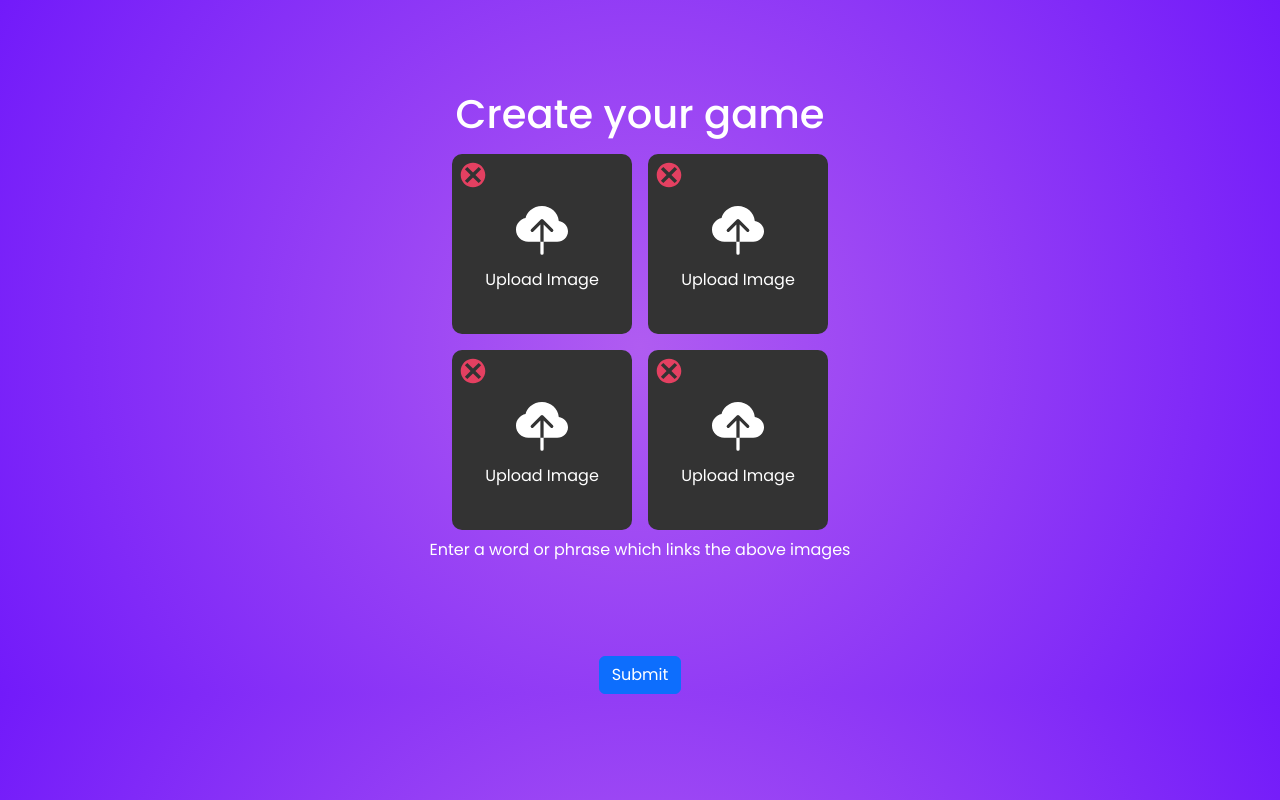
After one commit to Anay-Joshi26/agile-wd-proj, a Flask app: page /challenges/create-game in a window 1280 px wide. The commit adds this page. Run offline with Flask 3, Linux system fonts and the light colour scheme.

Commit message:
new branch to work on game creation. It involves users uploading images and choosing their word/phrase to associate those images. This commit involves some basic html and css for presentation. It includes a 2x2 bootstrap grid in the middle where users may upload images. It includes an input field where users can type their word/phrase in monospaced font which may be useful for the javascript implementation. the close icons are there for style right now, the way they interact will be modified with js

```diff
--- a/4pics1word/main.py
+++ b/4pics1word/main.py
@@ -7,6 +7,11 @@ PORT = 5000
 @app.route("/")
 def hello_world():
     return render_template("index.html")
+
+@app.route("/challenges/create-game", methods=['POST', 'GET'])
+def create_game():
+    return render_template("create_game.html")
+
 
 # @app.route("/login", methods=['POST', 'GET'])
 # def login():
--- /dev/null
+++ b/4pics1word/static/css/create_game.css
@@ -0,0 +1,77 @@
+body {
+    background: rgb(176,92,241);
+    background: radial-gradient(circle, rgba(176,92,241,1) 0%, rgba(114,26,250,1) 100%);
+    width: 100%;
+    height: 100%;
+}
+
+label svg {
+    cursor: pointer;
+    padding: 10px;
+}
+
+input[type="file"] {
+    display: none;
+}
+
+
+#word-input{
+    font-family: monospace;
+    font-size: 36px;
+    letter-spacing: 13px;
+    display: inline-block;
+}
+
+#word-input::after {
+    content: '';
+    height: 3px; /* Adjust line thickness as needed */
+    background-color: black; /* Adjust line color as needed */
+}
+
+#underline-container {
+    border-bottom: 3px solid black; /* Underline effect */
+}
+
+.images-content {
+    margin-top: 90px;
+}
+
+.image-cell {
+    width: 180px;
+    height: 180px;
+    background-color: #333;
+    padding: 0;
+    border-radius: 10px;
+    color: #fff;
+    display: flex;
+    flex-direction: column;
+    justify-content: center;
+    align-items: center;
+    margin: 8px;
+    position: relative;
+}
+
+.change-img-icon {
+    position: absolute;
+    top: 2px;
+    left: 2px;
+    cursor: pointer;
+}
+
+.images-content {
+    display: flex;
+    flex-direction: column;
+    justify-content: center;
+    align-items: center;
+}
+
+label {
+    display: flex;
+    flex-direction: column;
+    align-items: center;
+    justify-content: center;
+}
+
+.text {
+    color: white
+}
--- a/4pics1word/static/css/styles.css
+++ b/4pics1word/static/css/styles.css
@@ -7,12 +7,17 @@
     font-family: "Poppins", sans-serif;
 }
 
+.heading {
+    font-size: 42px;
+    font-weight: 600;
+}
+
 body {
     /* background-image: linear-gradient( 126.3deg,  rgba(30,2,83,1) 32.2%, rgba(198,55,160,0.46) 109.2% ); */
-    display: flex;
+    /* display: flex;
     min-height: 100vh;
     justify-content: center;
-    align-items: center;
+    align-items: center; */
 }
 
 .modal-body {
--- /dev/null
+++ b/4pics1word/templates/create_game.html
@@ -0,0 +1,96 @@
+<!DOCTYPE html>
+<html lang="en">
+<head>
+    <meta charset="UTF-8">
+    <meta name="viewport" content="width=device-width, initial-scale=1.0">
+    <title>4pics1word | Create Game</title>
+    <script defer src="{{ url_for('static', filename='js/script.js') }}"></script>
+    <script src="https://cdn.jsdelivr.net/npm/bootstrap@5.3.3/dist/js/bootstrap.bundle.min.js" integrity="sha384-YvpcrYf0tY3lHB60NNkmXc5s9fDVZLESaAA55NDzOxhy9GkcIdslK1eN7N6jIeHz" crossorigin="anonymous"></script>
+    <link href="https://cdn.jsdelivr.net/npm/bootstrap@5.3.3/dist/css/bootstrap.min.css" rel="stylesheet" integrity="sha384-QWTKZyjpPEjISv5WaRU9OFeRpok6YctnYmDr5pNlyT2bRjXh0JMhjY6hW+ALEwIH" crossorigin="anonymous">
+    <link rel="stylesheet" href="{{ url_for('static', filename='css/styles.css') }}">
+
+    <link rel="stylesheet" href="{{ url_for('static', filename='css/create_game.css') }}">
+</head>
+<body>
+
+
+
+    <div class = 'images-content container'>
+
+        <h1 class = 'text'>
+            Create your game
+        </h1>
+
+        <div>
+            <div class="row">
+              <div class="col-6 image-cell" id = 'img1'>
+                <svg id="Layer_1" class = 'change-img-icon' width=38px height=38px style="" version="1.1" viewBox="0 0 612 792" xml:space="preserve" xmlns="http://www.w3.org/2000/svg" xmlns:xlink="http://www.w3.org/1999/xlink"><style type="text/css">
+                    .st0{fill:#E44061;}
+                </style><g><path class="st0" d="M562,396c0-141.4-114.6-256-256-256S50,254.6,50,396s114.6,256,256,256S562,537.4,562,396L562,396z M356.8,396   L475,514.2L424.2,565L306,446.8L187.8,565L137,514.2L255.2,396L137,277.8l50.8-50.8L306,345.2L424.2,227l50.8,50.8L356.8,396   L356.8,396z"/></g></svg>
+                <label for="image-input1">
+                    <svg xmlns="http://www.w3.org/2000/svg" width="72" height="72" fill="currentColor" class="bi bi-cloud-upload-fill" viewBox="0 0 16 16">
+                        <path fill-rule="evenodd" d="M8 0a5.53 5.53 0 0 0-3.594 1.342c-.766.66-1.321 1.52-1.464 2.383C1.266 4.095 0 5.555 0 7.318 0 9.366 1.708 11 3.781 11H7.5V5.707L5.354 7.854a.5.5 0 1 1-.708-.708l3-3a.5.5 0 0 1 .708 0l3 3a.5.5 0 0 1-.708.708L8.5 5.707V11h4.188C14.502 11 16 9.57 16 7.773c0-1.636-1.242-2.969-2.834-3.194C12.923 1.999 10.69 0 8 0m-.5 14.5V11h1v3.5a.5.5 0 0 1-1 0"/>
+                    </svg>
+                    <div>Upload Image</div>
+                </label>
+                <input type="file" class="upload-input" id = 'image-input1' style = 'display: none;'accept="image/*">
+              </div>
+              <div class="col-6 image-cell" id = 'img2'>
+                <svg id="Layer_1" class = 'change-img-icon' width=38px height=38px style="" version="1.1" viewBox="0 0 612 792" xml:space="preserve" xmlns="http://www.w3.org/2000/svg" xmlns:xlink="http://www.w3.org/1999/xlink"><style type="text/css">
+                    .st0{fill:#E44061;}
+                </style><g><path class="st0" d="M562,396c0-141.4-114.6-256-256-256S50,254.6,50,396s114.6,256,256,256S562,537.4,562,396L562,396z M356.8,396   L475,514.2L424.2,565L306,446.8L187.8,565L137,514.2L255.2,396L137,277.8l50.8-50.8L306,345.2L424.2,227l50.8,50.8L356.8,396   L356.8,396z"/></g></svg>
+                <label for="image-input2">
+                    <svg xmlns="http://www.w3.org/2000/svg" width="72" height="72" fill="currentColor" class="bi bi-cloud-upload-fill" viewBox="0 0 16 16">
+                        <path fill-rule="evenodd" d="M8 0a5.53 5.53 0 0 0-3.594 1.342c-.766.66-1.321 1.52-1.464 2.383C1.266 4.095 0 5.555 0 7.318 0 9.366 1.708 11 3.781 11H7.5V5.707L5.354 7.854a.5.5 0 1 1-.708-.708l3-3a.5.5 0 0 1 .708 0l3 3a.5.5 0 0 1-.708.708L8.5 5.707V11h4.188C14.502 11 16 9.57 16 7.773c0-1.636-1.242-2.969-2.834-3.194C12.923 1.999 10.69 0 8 0m-.5 14.5V11h1v3.5a.5.5 0 0 1-1 0"/>
+                    </svg>
+                    <div>Upload Image</div>
+                </label>
+                <input type="file" class="upload-input" id = 'image-input2' accept="image/*">
+              </div>
+            </div>
+            <div class="row">
+              <div class="col-6 image-cell" id = 'img3'>
+                <svg id="Layer_1" class = 'change-img-icon' width=38px height=38px style="" version="1.1" viewBox="0 0 612 792" xml:space="preserve" xmlns="http://www.w3.org/2000/svg" xmlns:xlink="http://www.w3.org/1999/xlink"><style type="text/css">
+                    .st0{fill:#E44061;}
+                </style><g><path class="st0" d="M562,396c0-141.4-114.6-256-256-256S50,254.6,50,396s114.6,256,256,256S562,537.4,562,396L562,396z M356.8,396   L475,514.2L424.2,565L306,446.8L187.8,565L137,514.2L255.2,396L137,277.8l50.8-50.8L306,345.2L424.2,227l50.8,50.8L356.8,396   L356.8,396z"/></g></svg>
+
+                <label for="image-input3">
+                    <svg xmlns="http://www.w3.org/2000/svg" width="72" height="72" fill="currentColor" class="bi bi-cloud-upload-fill" viewBox="0 0 16 16">
+                        <path fill-rule="evenodd" d="M8 0a5.53 5.53 0 0 0-3.594 1.342c-.766.66-1.321 1.52-1.464 2.383C1.266 4.095 0 5.555 0 7.318 0 9.366 1.708 11 3.781 11H7.5V5.707L5.354 7.854a.5.5 0 1 1-.708-.708l3-3a.5.5 0 0 1 .708 0l3 3a.5.5 0 0 1-.708.708L8.5 5.707V11h4.188C14.502 11 16 9.57 16 7.773c0-1.636-1.242-2.969-2.834-3.194C12.923 1.999 10.69 0 8 0m-.5 14.5V11h1v3.5a.5.5 0 0 1-1 0"/>
+                    </svg>
+                    <div>Upload Image</div>
+                </label>
+                <input type="file" class="upload-input" id = 'image-input3' accept="image/*">
+              </div>
+              <div class="col-6 image-cell" id = 'img4'>
+                <svg id="Layer_1" class = 'change-img-icon' width=38px height=38px style="" version="1.1" viewBox="0 0 612 792" xml:space="preserve" xmlns="http://www.w3.org/2000/svg" xmlns:xlink="http://www.w3.org/1999/xlink"><style type="text/css">
+                    .st0{fill:#E44061;}
+                </style><g><path class="st0" d="M562,396c0-141.4-114.6-256-256-256S50,254.6,50,396s114.6,256,256,256S562,537.4,562,396L562,396z M356.8,396   L475,514.2L424.2,565L306,446.8L187.8,565L137,514.2L255.2,396L137,277.8l50.8-50.8L306,345.2L424.2,227l50.8,50.8L356.8,396   L356.8,396z"/></g></svg>
+
+                <label for="image-input4">
+                    <svg xmlns="http://www.w3.org/2000/svg" width="72" height="72" fill="currentColor" class="bi bi-cloud-upload-fill" viewBox="0 0 16 16">
+                        <path fill-rule="evenodd" d="M8 0a5.53 5.53 0 0 0-3.594 1.342c-.766.66-1.321 1.52-1.464 2.383C1.266 4.095 0 5.555 0 7.318 0 9.366 1.708 11 3.781 11H7.5V5.707L5.354 7.854a.5.5 0 1 1-.708-.708l3-3a.5.5 0 0 1 .708 0l3 3a.5.5 0 0 1-.708.708L8.5 5.707V11h4.188C14.502 11 16 9.57 16 7.773c0-1.636-1.242-2.969-2.834-3.194C12.923 1.999 10.69 0 8 0m-.5 14.5V11h1v3.5a.5.5 0 0 1-1 0"/>
+                    </svg>
+                    <div>Upload Image</div>
+                </label>
+                <input type="file" class="upload-input" id = 'image-input4' accept="image/*">
+              </div>
+            </div>
+          </div>
+
+        <div class = 'word-enter-section'>
+            <div class = 'word-enter-title text' style = 'text-align: center;'>
+                Enter a word or phrase which links the above images
+            </div>
+            <input id="word-input" class = 'text' type="text" style = 'text-align: center; border: none; margin: 20px; outline: none; background-color: transparent;'>
+            <!-- <div id="underline-container"></div> -->
+        </div>
+
+
+        <div>
+            <button class="btn btn-primary" id="submit-btn">Submit</button>
+        </div>
+    </div>
+
+</body>
+</html>
```
